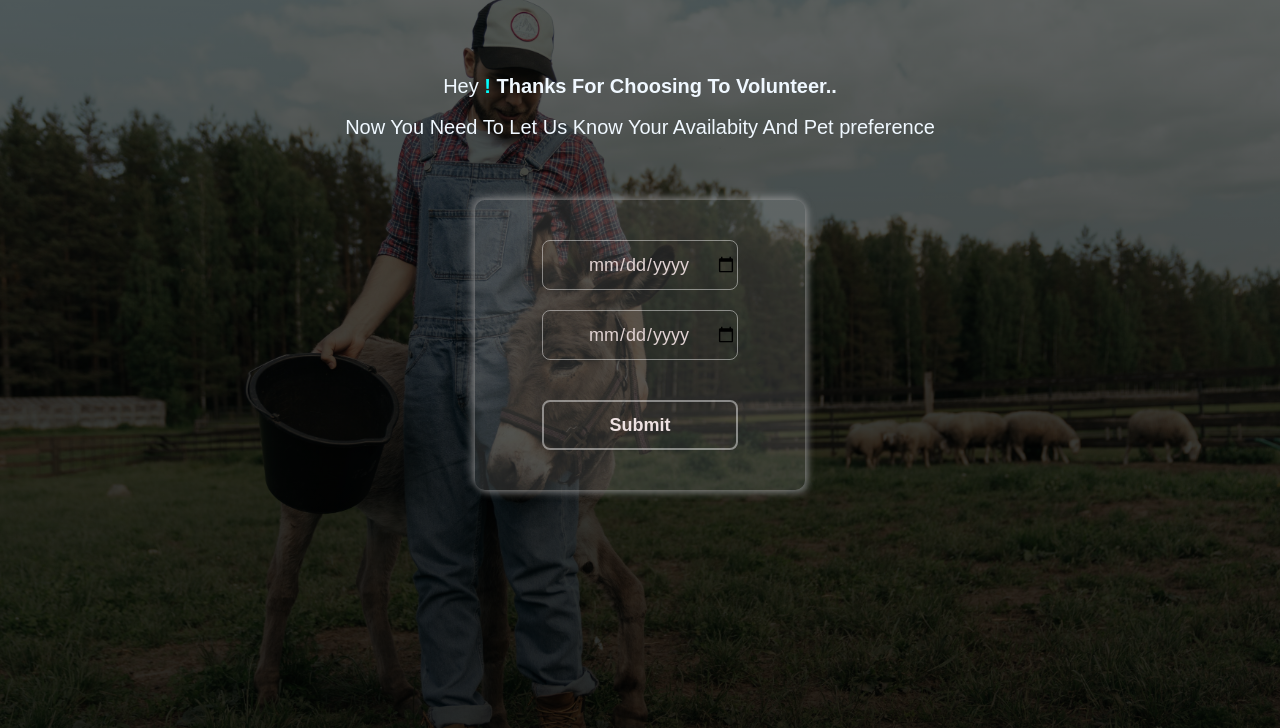
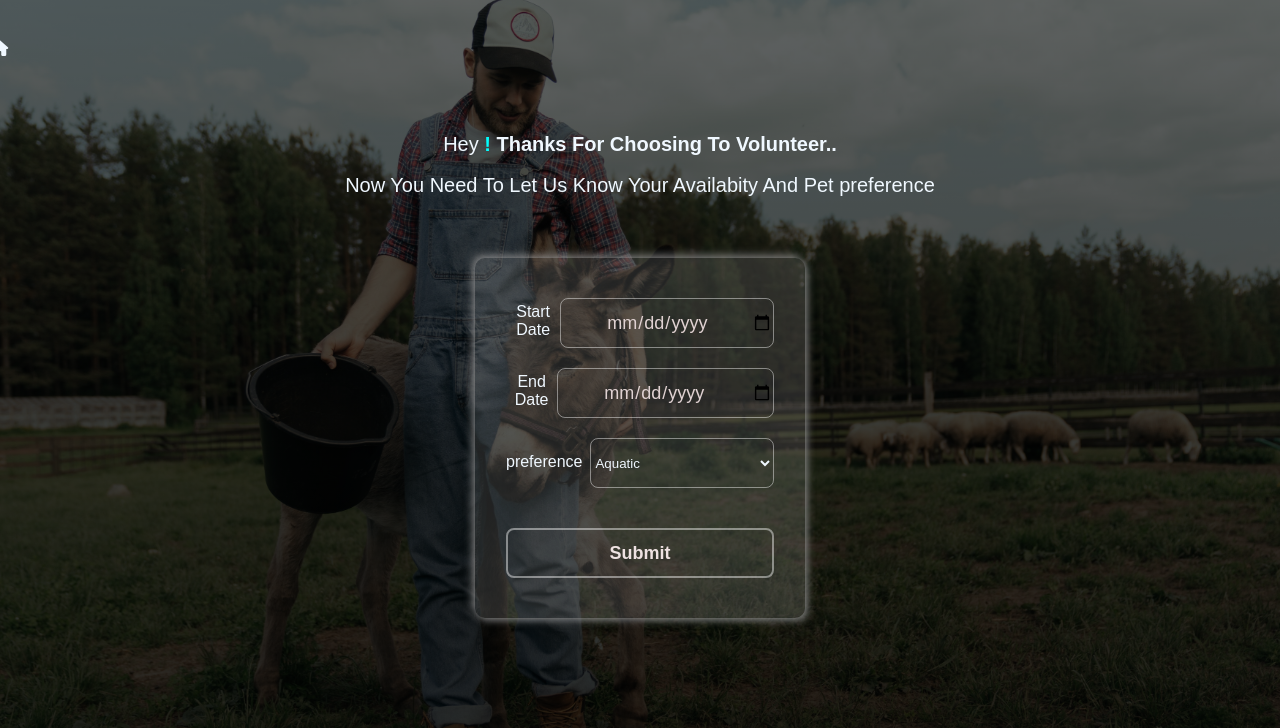
Before and after one commit to Sanidhya-Maharia/pet-care-volunteer-platform, a Flask app: template Backend/templates/testvol.html in a window 1280 px wide. Shown: the top 728 px of the page. Run offline with Flask 2, Linux system fonts and the light colour scheme; the template is opened without the code that fills it, so the values that code supplies are empty; some libraries are stand-ins or nearby versions.

Commit message:
volunteer updated

```diff
--- a/Backend/static/css/style6.css
+++ b/Backend/static/css/style6.css
@@ -21,6 +21,12 @@
     background-size: cover;
   }
 
+  .home{
+    color: aliceblue;
+    margin-top: 40px;
+    margin-left: -1300px;
+  }
+
   header{
       height: 25vh;
   }
@@ -42,6 +48,7 @@
   header span{
       color: aqua;
   }
+
   .content{
     width: 330px;
     border-radius: 10px;
@@ -98,11 +105,38 @@
     margin-top: 20px;
   }
 
+  .field:nth-child(3){
+    margin-top: 20px;
+  }
+
   .field span{
     position: absolute;
     width: 50px;
     line-height: 50px;
     color: #ffffff;
+  }
+
+  .field .label{
+    color: aliceblue;
+    margin-top: 5px;
+  }
+
+  .field .label2{
+    color: aliceblue;
+    margin-top: 15px;
+    margin-right: 8px;
+  }
+
+  .field select{
+    width: 72%;
+    border: 1px solid rgba(255, 255, 255, 0.438);
+    border-radius: 8px;
+    background: rgba(105, 105, 105, 0);
+    color: aliceblue;
+  }
+
+  select option{
+    background:rgb(168, 162, 162);
   }
 
   button{
--- a/Backend/templates/testvol.html
+++ b/Backend/templates/testvol.html
@@ -10,6 +10,7 @@
     <link rel="stylesheet" href="../static/css/style6.css">
 </head>
 <body>
+    <div class="home"><i class="fa fa-arrow-left"></i> <i class="fa fa-home"></i></div>
     <header>
         <div class="text">Hey <span><strong>{{username}}! </span>Thanks For Choosing To Volunteer..</strong></div><br>
         <p>Now You Need To Let Us Know Your Availabity And Pet preference</p>
@@ -17,11 +18,23 @@
     <div class="content">
         <form action="/volunteer" method="POST">
             <div class="field">
-            <input type="date" name="sdate" />
+                <div class="label">Start Date</div>
+                <input type="date" name="sdate" />
             </div>
 
             <div class="field">
+              <div class="label">End Date</div>
               <input type="date" name="edate" />
+            </div>
+
+            <div class="field">
+                <div class="label2">preference</div>
+                <select name="city">
+                    <option value="Aquatic">Aquatic</option>
+                    <option value="Small Pets">Small Pets</option>
+                    <option value="Big Pets">BIg Pets</option>
+                    <option value="Anuything">Anything</option>
+                 </select>
             </div>
             <button>Submit</button>
         </form>
```
